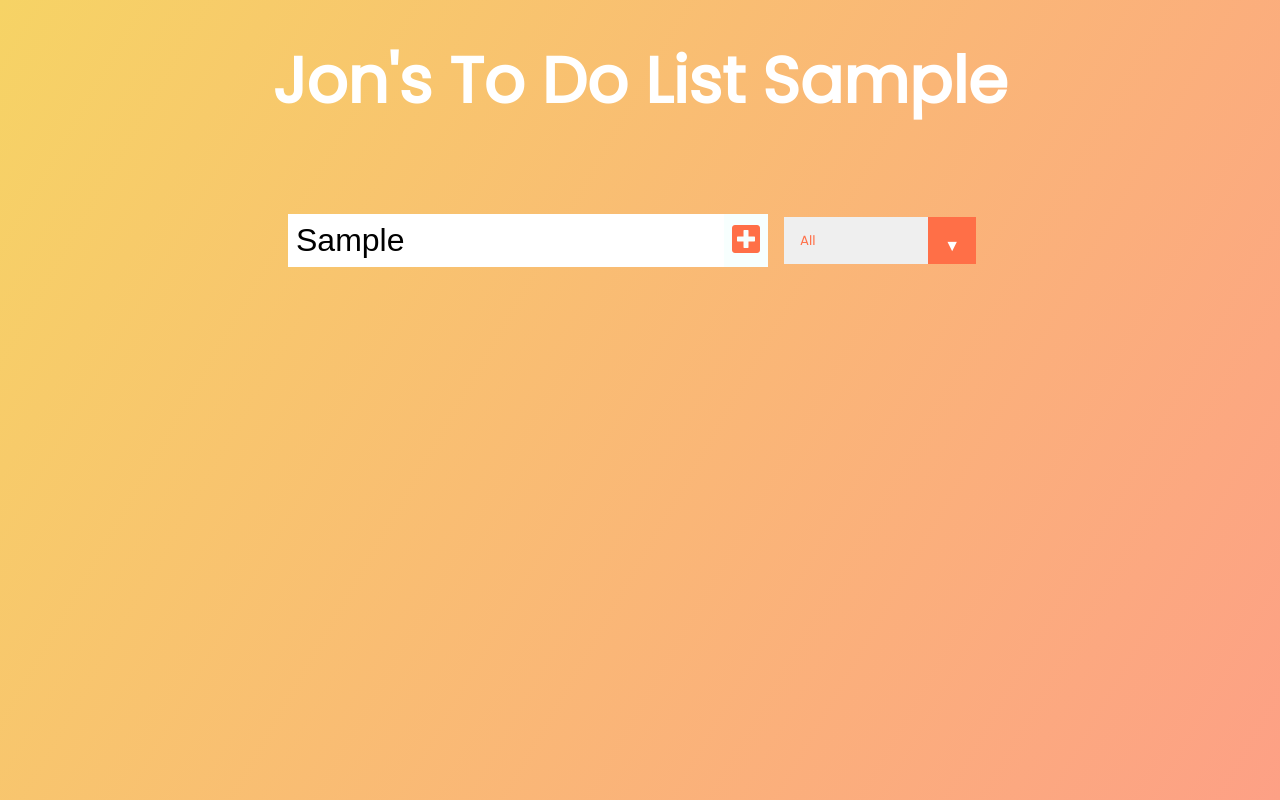
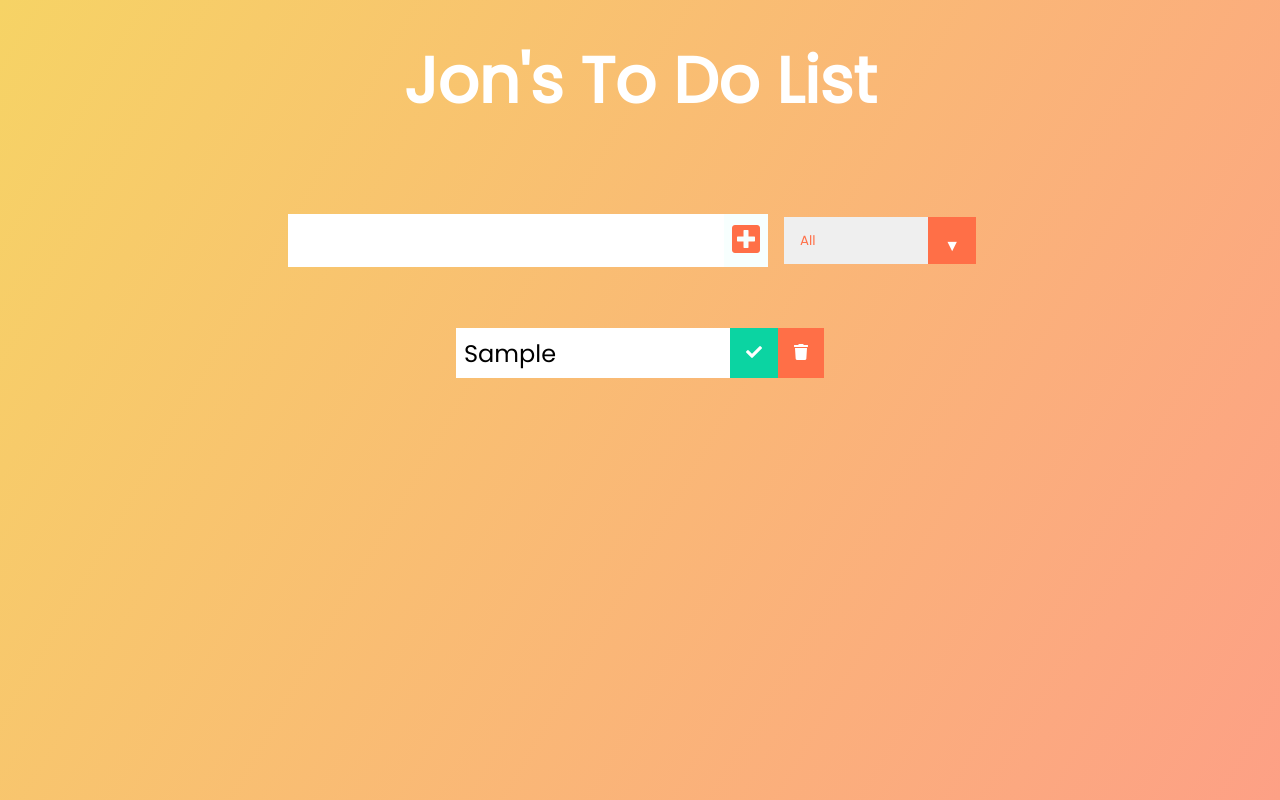
Before and after one commit to jontruong/todo-react, a React (Create React App) app: page / in a window 1280 px wide. Both pictures are taken after typing "Sample" into the empty fields and a click on the button 746 px from the left and 240 px from the top of the page. Built offline with nearby package versions, Linux system fonts and the light colour scheme.

Commit message:
Update components

```diff
--- a/src/App.js
+++ b/src/App.js
@@ -13,8 +13,12 @@ function App() {
         Jon's To Do List {inputText}</h1>
 
       </header>
-      <Form todos={todos} setTodos={setTodos} setInputText={setInputText}></Form>
-      <TodoList></TodoList>
+      <Form
+      todos={todos}
+      setTodos={setTodos}
+      inputText = {inputText}
+      setInputText={setInputText}></Form>
+      <TodoList setTodos={setTodos} todos={todos}></TodoList>
 
 
     </div>
--- a/src/components/Form.js
+++ b/src/components/Form.js
@@ -1,6 +1,6 @@
 import React from 'react'
 
-const Form = ({setInputText}) => {
+const Form = ({inputText, setInputText, todos, setTodos}) => {
     const inputTextHandler = (e) => {
             console.log(e.target.value)
             setInputText(e.target.value)
@@ -8,10 +8,12 @@ const Form = ({setInputText}) => {
 
     const submitTodoHandler = (e) => {
         e.preventDefault()
+        setTodos([...todos, {text: inputText, completed: false, id: Math.random() * 1000}]);
+        setInputText("")
     }
     return (
         <form>
-        <input type="text" className="todo-input" onChange ={inputTextHandler} />
+        <input value={inputText} type="text" className="todo-input" onChange ={inputTextHandler} />
         <button className="todo-button" type="submit" onClick={submitTodoHandler}>
           <i className="fas fa-plus-square"></i>
         </button>
--- /dev/null
+++ b/src/components/Todo.js
@@ -0,0 +1,22 @@
+import React from 'react'
+
+function Todo({text, setTodos, todos, todo}) {
+    const deleteHandler = () => {
+        setTodos(todos.filter((el) => el.id !== todo.id))
+    }
+    return (
+        <div className="todo">
+            <li className="todo-item">
+                {text}
+            </li>
+            <button className="complete-btn">
+                <i className="fas fa-check"></i>
+            </button>
+            <button onClick={deleteHandler} className="trash-btn">
+                <i className="fas fa-trash"></i>
+            </button>
+        </div>
+    )
+}
+
+export default Todo
--- a/src/components/TodoList.js
+++ b/src/components/TodoList.js
@@ -1,9 +1,14 @@
-import React from 'react'
+import React from 'react';
+import Todo from './Todo';
 
-function TodoList() {
+function TodoList({todos, setTodos}) {
     return (
         <div className="todo-container">
-            <ul className="todo-list"></ul>
+            <ul className="todo-list">
+                {todos.map(todo => (
+                    <Todo key={todo.id} setTodos={setTodos} todos={todos} todo={todo} text={todo.text}/>
+                ))}
+             </ul>
         </div>
     )
 }
```
